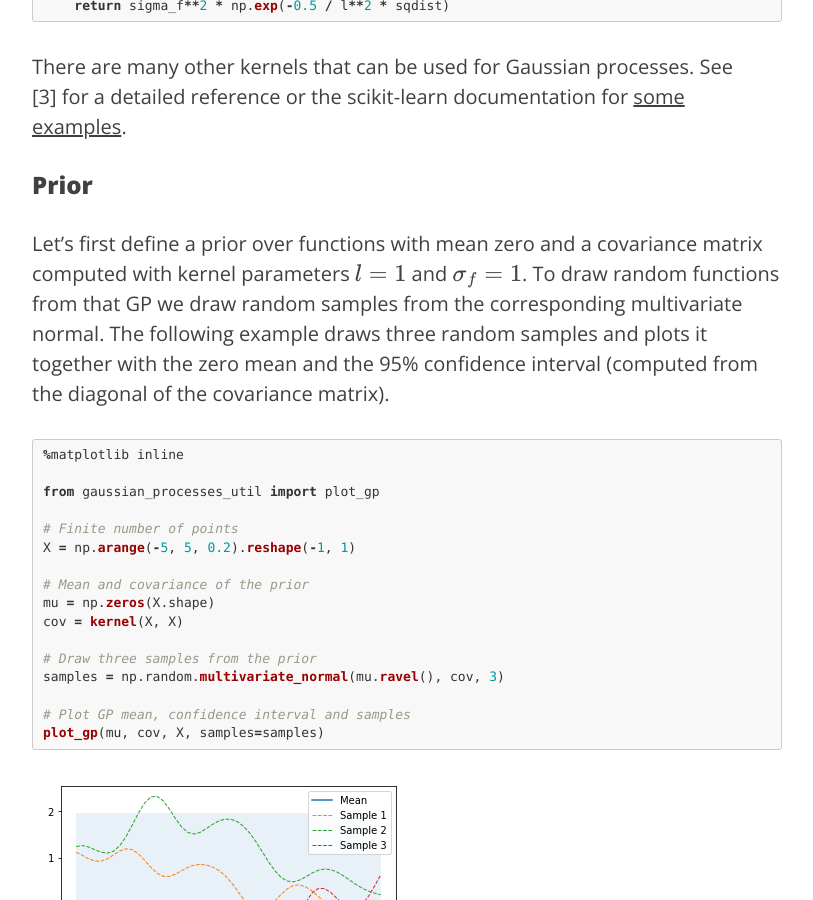
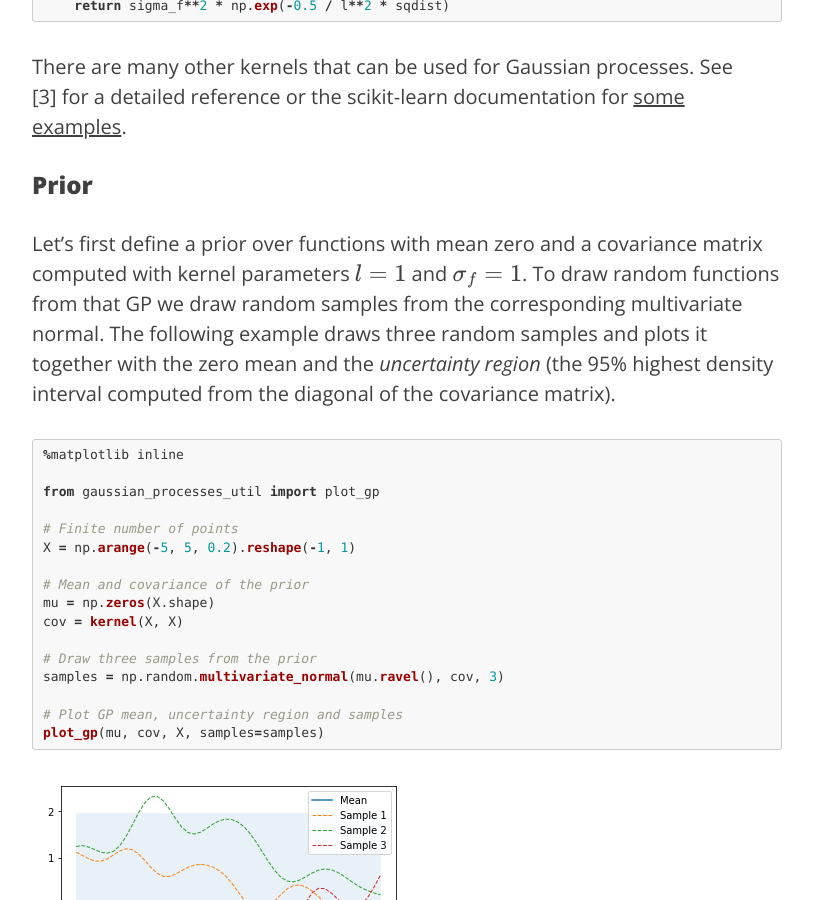
Before and after one commit to krasserm/krasserm.github.io, a Jekyll site: the page built from _posts/2018-03-19-gaussian-processes.md, in a window 1280 px wide and 900 px high, scrolled down 4225 px. Shown: the whole window, without its empty margins (233-1046 px from the left). Built offline with Jekyll 4.4.1, drawn with Linux system fonts in a browser that asks for light colours; formulas are drawn with MathJax 3; comment, search, counter and statistics services are not loaded; some of the changed text lies outside the part shown.

Commit message:
Replace 'confidence interval' with 'uncertainty region'

````diff
--- a/_posts/2018-03-19-gaussian-processes.md
+++ b/_posts/2018-03-19-gaussian-processes.md
@@ -109,7 +109,7 @@ There are many other kernels that can be used for Gaussian processes. See \[3\]
 
 ### Prior
 
-Let's first define a prior over functions with mean zero and a covariance matrix computed with kernel parameters $l=1$ and $\sigma_f=1$. To draw random functions from that GP we draw random samples from the corresponding multivariate normal. The following example draws three random samples and plots it together with the zero mean and the 95% confidence interval (computed from the diagonal of the covariance matrix).
+Let's first define a prior over functions with mean zero and a covariance matrix computed with kernel parameters $l=1$ and $\sigma_f=1$. To draw random functions from that GP we draw random samples from the corresponding multivariate normal. The following example draws three random samples and plots it together with the zero mean and the *uncertainty region* (the 95% highest density interval computed from the diagonal of the covariance matrix).
 
 
 ```python
@@ -127,7 +127,7 @@ cov = kernel(X, X)
 # Draw three samples from the prior
 samples = np.random.multivariate_normal(mu.ravel(), cov, 3)
 
-# Plot GP mean, confidence interval and samples
+# Plot GP mean, uncertainty region and samples
 plot_gp(mu, cov, X, samples=samples)
 ```
 
@@ -177,7 +177,7 @@ def posterior(X_s, X_train, Y_train, l=1.0, sigma_f=1.0, sigma_y=1e-8):
     return mu_s, cov_s
 ```
 
-and apply them to noise-free training data `X_train` and `Y_train`. The following example draws three samples from the posterior and plots them along with the mean, confidence interval and training data. In a noise-free model, variance at the training points is zero and all random functions drawn from the posterior go through the trainig points.
+and apply them to noise-free training data `X_train` and `Y_train`. The following example draws three samples from the posterior and plots them along with the mean, uncertainty region and training data. In a noise-free model, variance at the training points is zero and all random functions drawn from the posterior go through the trainig points.
 
 
 ```python
@@ -225,7 +225,7 @@ plot_gp(mu_s, cov_s, X, X_train=X_train, Y_train=Y_train, samples=samples)
 
 ### Effect of kernel parameters and noise parameter
 
-The following example shows the effect of kernel parameters $l$ and $\sigma_f$ as well as the noise parameter $\sigma_y$. Higher $l$ values lead to smoother functions and therefore to coarser approximations of the training data. Lower $l$ values make functions more wiggly with wide confidence intervals between training data points. $\sigma_f$ controls the vertical variation of functions drawn from the GP. This can be seen by the wide confidence intervals outside the training data region in the right figure of the second row. $\sigma_y$ represents the amount of noise in the training data. Higher $\sigma_y$ values make more coarse approximations which avoids overfitting to noisy data.
+The following example shows the effect of kernel parameters $l$ and $\sigma_f$ as well as the noise parameter $\sigma_y$. Higher $l$ values lead to smoother functions and therefore to coarser approximations of the training data. Lower $l$ values make functions more wiggly with wide uncertainty regions between training data points. $\sigma_f$ controls the vertical variation of functions drawn from the GP. This can be seen by the wide uncertainty regions outside the training data region in the right figure of the second row. $\sigma_y$ represents the amount of noise in the training data. Higher $\sigma_y$ values make more coarse approximations which avoids overfitting to noisy data.
 
 
 ```python
@@ -349,7 +349,7 @@ plot_gp(mu_s, cov_s, X, X_train=X_train, Y_train=Y_train)
 
 
 
-With optimized kernel parameters, training data are reasonably covered by the 95% confidence interval and the mean of the posterior is a good approximation.
+With optimized kernel parameters, training data are reasonably covered by the 95% highest density interval and the mean of the posterior is a good approximation.
 
 ### Higher dimensions
 
````
